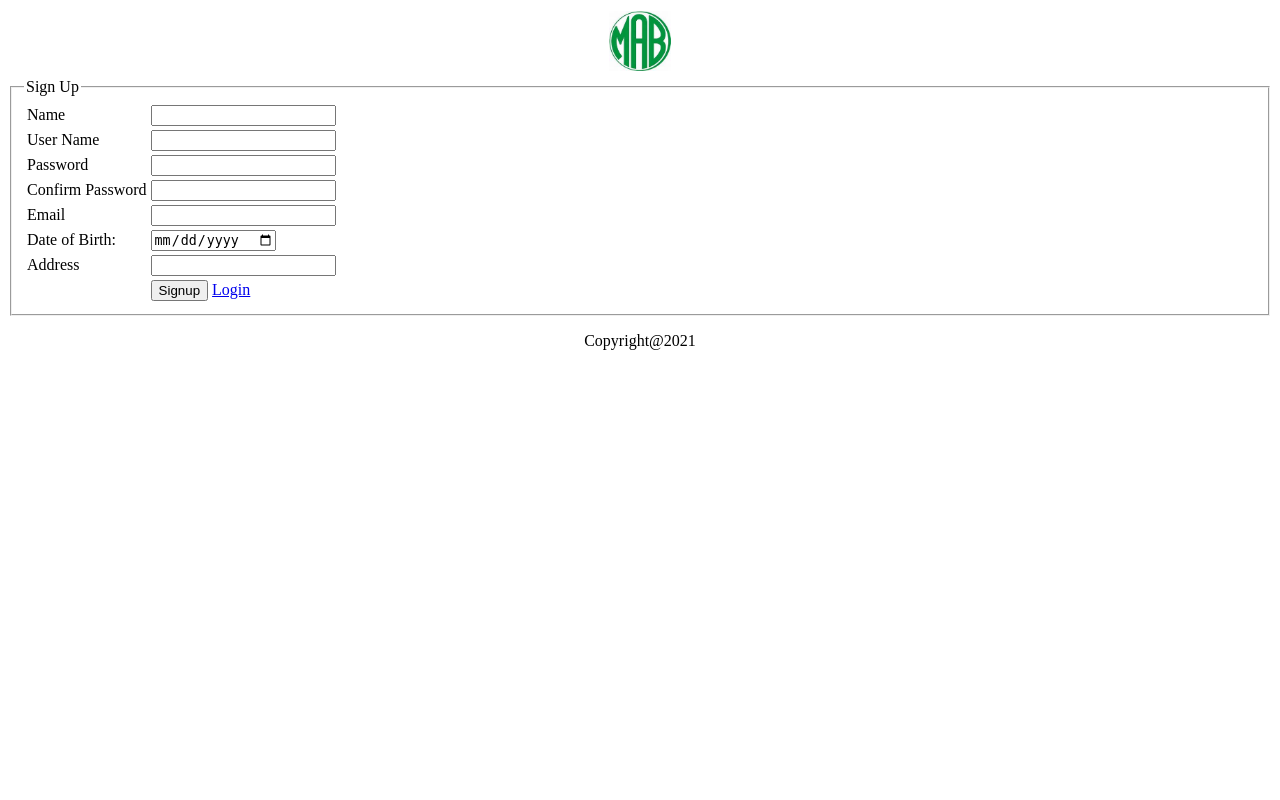
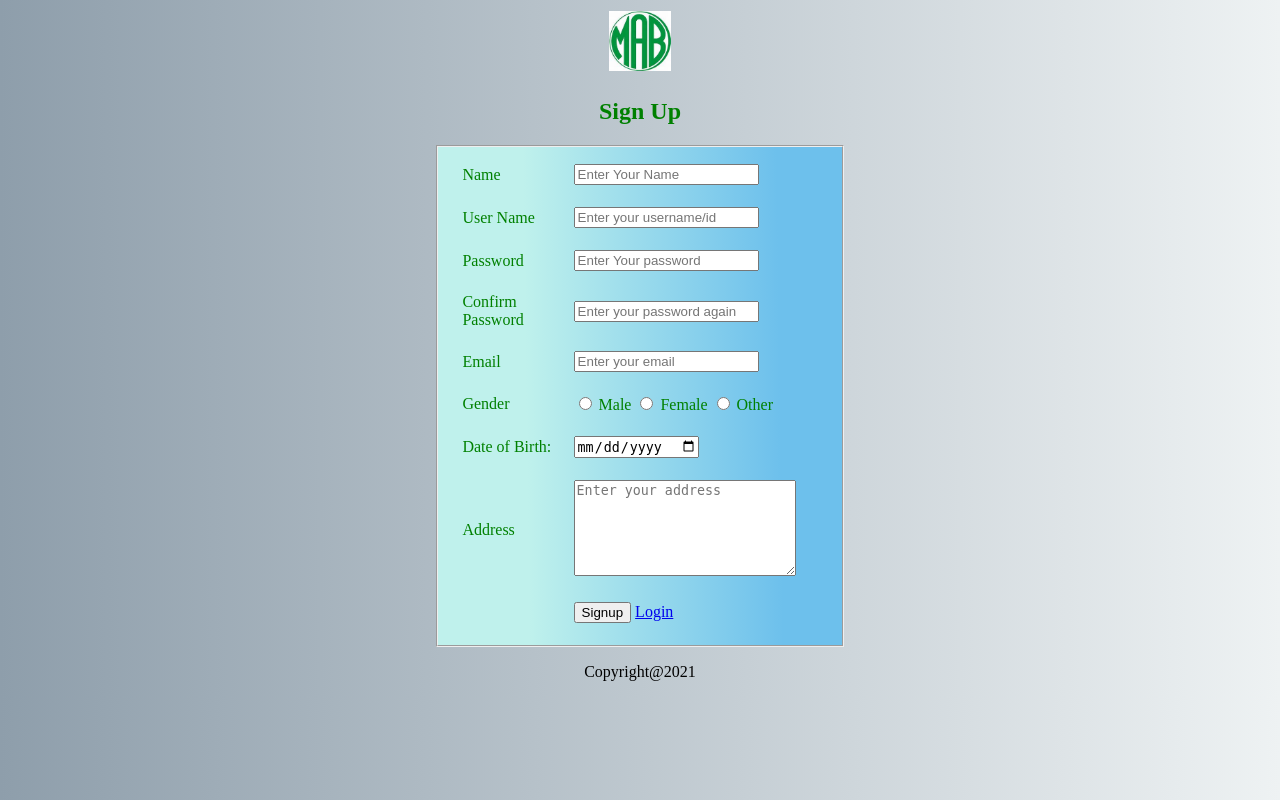
Before and after one commit to shiamabdullah/verve, a PHP site: page /view/signupAdmin.php in a window 1280 px wide. Run offline with PHP 8.4, Linux system fonts and the light colour scheme; lists and menus that the app fills with data are empty.

Commit message:
signupadmin done

```diff
--- /dev/null
+++ b/view/cssadmin/styles.css
@@ -0,0 +1,21 @@
+body{
+    background: #8e9eab;  /* fallback for old browsers */
+    background: -webkit-linear-gradient(to left, #eef2f3, #8e9eab);  /* Chrome 10-25, Safari 5.1-6 */
+    background: linear-gradient(to left, #eef2f3, #8e9eab); /* W3C, IE 10+/ Edge, Firefox 16+, Chrome 26+, Opera 12+, Safari 7+ */
+
+
+}
+h2{
+    color: green;
+
+}
+fieldset{
+    width:30%;
+    background-image: linear-gradient( 89.2deg,  rgba(191,241,236,1) 22.3%, rgba(109,192,236,1) 84.1% );
+    align-self: center;
+    margin: 0 auto;
+    color: green;
+    border-collapse: collapse;
+    font-size: 16px;
+
+}
--- a/view/homeAdmin.php
+++ b/view/homeAdmin.php
@@ -2,7 +2,7 @@
 	$title='Home';
 	include('sessionheader.php');
 ?>
-	<table width="100%" align="center" border='1'>
+	<table  width="100%" align="center" border='1'>
 				<tr>
 					<center>
 					<h1>Admin Panel</h1>
--- a/view/loginAdmin.php
+++ b/view/loginAdmin.php
@@ -7,7 +7,7 @@
 <form method="post" action="../controller/logCheckAdmin.php">
 
 		<fieldset >
-			<table align="center">
+			<table align="center" >
 			<legend>LOGIN</legend>
 				<tr>
 					<td>Username</td>
--- a/view/signupAdmin.php
+++ b/view/signupAdmin.php
@@ -2,34 +2,46 @@
     $title="Admin Sign Up";
 	include('header.php');
 ?>
+<link rel="stylesheet" href="cssadmin/styles.css"/>
 <form method="post" action="../controller/regCheckAdmin.php">
-		<fieldset>
-			<legend>Sign Up</legend>
-			<table>
+			<center>
+			<h2> Sign Up </h2>
+			</center>
+			<fieldset>
+			<table align="center" cellpadding="10">
                 <tr >
                     <td>Name<br></td>
                     <td>
-                        <input type="text" name="name" value="" />
+                        <input type="text" name="name" value="" placeholder= "Enter Your Name"/>
                     </td>
                 </tr>
                 <tr>
                     <td>User Name<br></td>
                     <td>
-                        <input type="text" name="username" value="">
+                        <input type="text" name="username" value="" placeholder= "Enter your username/id">
                     </td>
                 </tr>
                 <tr>
 					<td>Password</td>
-					<td><input type="password" name="password" value=""></td>
+					<td><input type="password" name="password" value="" placeholder= "Enter Your password"></td>
 				</tr>
 				<tr>
 					<td>Confirm Password</td>
-					<td><input type="password" name="repass" value=""></td>
+					<td><input type="password" name="repass" value="" placeholder="Enter your password again" ></td>
 				</tr>
 				<tr>
 					<td>Email</td>
-					<td><input type="email" name="email" value=""></td>
+					<td><input type="email" name="email" value="" placeholder= "Enter your email"></td>
 				</tr>
+				<tr>
+					<td>Gender </td>
+
+					<td>
+						<input type="radio" name="gender" value="Male"> Male
+                        <input type="radio" name="gender" value="Female"> Female
+                        <input type="radio" name="gender" value="Other"> Other
+					</td>
+					</tr>
                 <tr>
 					<td>Date of Birth: </td>
 					<td> <input type="date" name="dob" value="" /> </td>
@@ -37,10 +49,12 @@
 				</tr>
                 <tr>
 					<td>Address</td>
-					<td><input type="address" name="address" value=""></td>
+					<td> <textarea rows="6" cols="25" <input type="address" name="address" value="" placeholder= "Enter your address"></textarea>
+					</td>
 				</tr>
 				<tr>
 					<td></td>
+
 					<td>
 						<input type="submit" name="signup" value="Signup">
 						<a href="login.php">Login</a>
@@ -49,6 +63,7 @@
 			</table>
 		</fieldset>
 	</form>
+	</div>
 
 
 <?php
```
Also changed, not shown: controller/regcheckAdmin.php (+30 -19 lines), model/admin.json (+1 -1 lines), model/admin/adminModel.php (added, +51 -0 lines), model/admin/db.php (added, +17 -0 lines).
